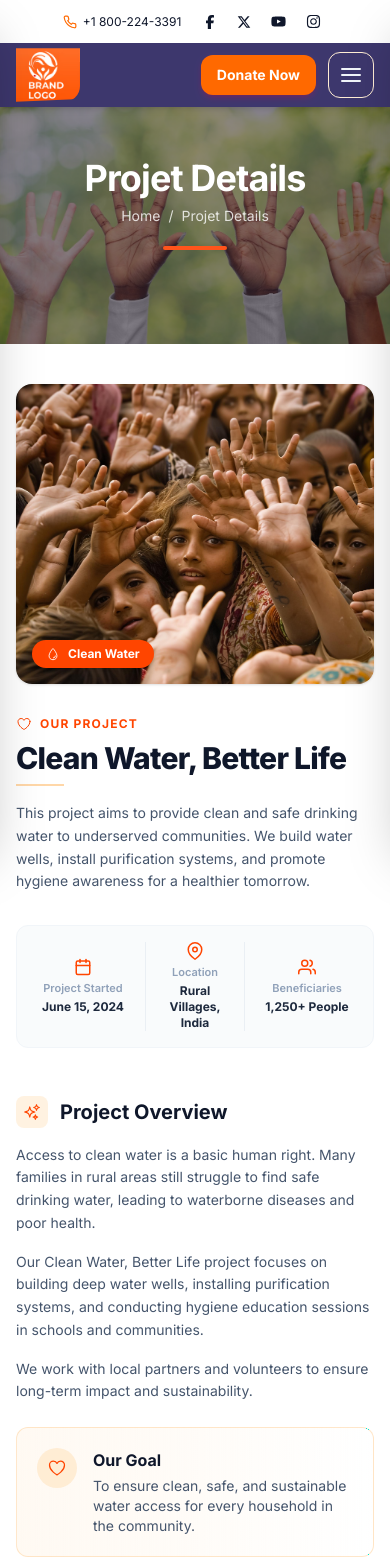
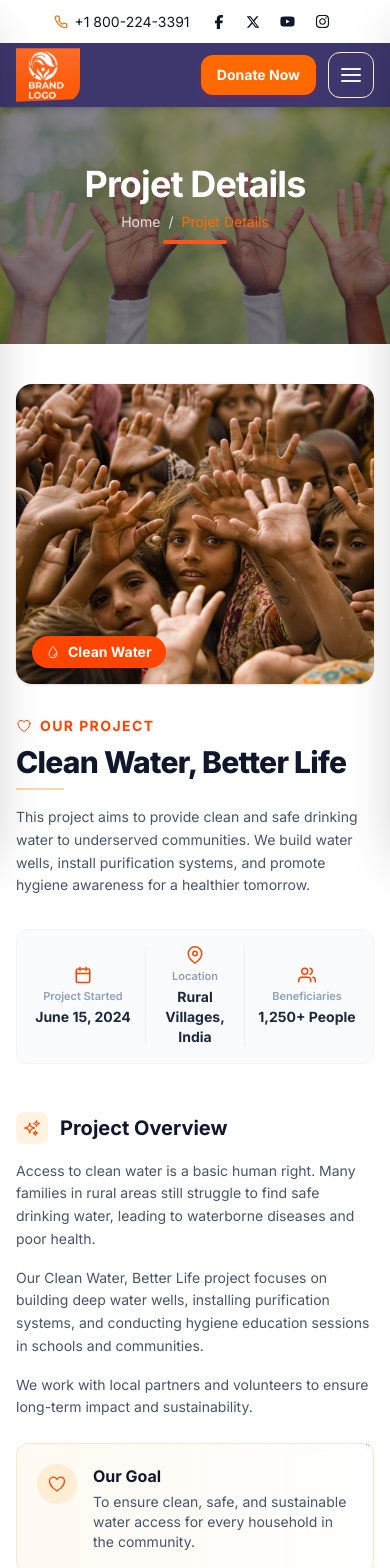
Before and after one commit to amanprajapati3/NGO2, a Next.js app: page /project-details in a window 390 px wide. Shown: the top 1568 px of the page. Built offline with nearby package versions, Linux system fonts and the light colour scheme.

Commit message:
fixed buttons

```diff
--- a/app/components/homelayout/CausesSection.tsx
+++ b/app/components/homelayout/CausesSection.tsx
@@ -203,7 +203,7 @@ export default function CausesSection({ data }: CausesSectionProps) {
                     {/* Main Donate Button */}
                     <Link
                       href={item.button.href}
-                      className={`absolute left-1/2 -translate-x-1/2 flex w-[40%] items-center justify-center gap-2 rounded-full px-5 py-2.5 text-sm font-bold text-white shadow-md transition-all ${bgButtonClass}`}
+                      className={`absolute left-1/2 -translate-x-1/2 flex w-[60%] md:w-[40%] items-center justify-center gap-2 rounded-full px-5 py-2.5 text-sm font-bold text-white shadow-md transition-all ${bgButtonClass}`}
                     >
                       <span>{item.button.label}</span>
                       <FiArrowRight className="text-sm" />
--- a/app/components/homelayout/GallerySection.tsx
+++ b/app/components/homelayout/GallerySection.tsx
@@ -344,7 +344,7 @@ export default function GallerySection({ data }: GallerySectionProps) {
 
             {/* Optional Title Overlay */}
             {/* {filteredImages[selectedIndex].title && (
-              <div className="w-full bg-black/60 p-3 text-center text-white text-xs sm:text-sm font-semibold rounded-b-2xl">
+              <div className="w-full bg-black/60 p-3 text-center text-white text-sm sm:text-sm font-semibold rounded-b-2xl">
                 {filteredImages[selectedIndex].title}
               </div>
             )} */}
--- a/app/components/layout/casedetails/CaseDetails.tsx
+++ b/app/components/layout/casedetails/CaseDetails.tsx
@@ -46,7 +46,7 @@ export default function CaseDetails({ data }: CaseDetailPageProps) {
               </h2>
 
               {/* Article Paragraphs */}
-              <div className="mt-0 p-2 sm:p-3 space-y-4 text-sm leading-relaxed text-gray-600 sm:text-base">
+              <div className="mt-0 p-2 sm:p-3 space-y-4 text-sm leading-relaxed text-gray-600">
                 {primaryArticle.paragraphs.map((paragraph, index) => (
                   <p key={index}>{paragraph}</p>
                 ))}
@@ -69,7 +69,7 @@ export default function CaseDetails({ data }: CaseDetailPageProps) {
               </h2>
 
               {/* Paragraphs */}
-              <div className="mt-4 space-y-4 text-sm leading-relaxed text-gray-600 sm:text-base">
+              <div className="mt-4 space-y-4 text-sm leading-relaxed text-gray-600 ">
                 {secondaryArticle.paragraphs.map((paragraph, index) => (
                   <p key={index}>{paragraph}</p>
                 ))}
--- a/app/components/layout/eventDetails/EventDetails.tsx
+++ b/app/components/layout/eventDetails/EventDetails.tsx
@@ -158,7 +158,7 @@ export default function EventDetails({ data }: EventDetailsPageProps) {
                       />
                     </div>
                     <div className="flex flex-col">
-                      <span className="text-xs sm:text-sm text-slate-400 font-medium mb-1">
+                      <span className="text-sm sm:text-sm text-slate-400 font-medium mb-1">
                         {post.date}
                       </span>
                       <h4 className="text-sm font-bold text-[#0B132A] line-clamp-2 leading-snug group-hover:text-[#ff541b] transition-colors">
--- a/app/components/layout/projectDetails/ProjectDetails.tsx
+++ b/app/components/layout/projectDetails/ProjectDetails.tsx
@@ -100,7 +100,7 @@ export default function ProjectDetails({ data }: ProjectDetailsProps) {
                   className="object-cover"
                 />
                 {mainImage?.badgeText && (
-                  <div className="absolute bottom-4 left-4 z-10 flex items-center gap-2 rounded-full bg-[#FF4500] px-3.5 py-1.5 text-xs font-bold text-white shadow-md">
+                  <div className="absolute bottom-4 left-4 z-10 flex items-center gap-2 rounded-full bg-[#FF4500] px-3.5 py-1.5 text-sm font-bold text-white shadow-md">
                     <IoWaterOutline className="text-sm" />
                     <span>{mainImage.badgeText}</span>
                   </div>
@@ -110,7 +110,7 @@ export default function ProjectDetails({ data }: ProjectDetailsProps) {
 
             {/* Right Meta Header & Details */}
             <div className="flex flex-col justify-center lg:col-span-5 lg:pl-4">
-              <div className="flex items-center gap-2 text-xs font-bold uppercase tracking-widest text-[#FF4500]">
+              <div className="flex items-center gap-2 text-sm font-bold uppercase tracking-widest text-[#FF4500]">
                 <HiOutlineHeart className="text-base" />
                 <span>{badge || "OUR PROJECT"}</span>
               </div>
@@ -132,7 +132,7 @@ export default function ProjectDetails({ data }: ProjectDetailsProps) {
                   <span className="mt-1 text-[11px] font-semibold text-slate-400">
                     {meta?.projectStarted?.label || "Project Started"}
                   </span>
-                  <span className="mt-0.5 text-xs font-bold text-slate-800 sm:text-sm">
+                  <span className="mt-0.5 text-sm font-bold text-slate-800 sm:text-sm">
                     {meta?.projectStarted?.value}
                   </span>
                 </div>
@@ -142,7 +142,7 @@ export default function ProjectDetails({ data }: ProjectDetailsProps) {
                   <span className="mt-1 text-[11px] font-semibold text-slate-400">
                     {meta?.location?.label || "Location"}
                   </span>
-                  <span className="mt-0.5 text-xs font-bold text-slate-800 sm:text-sm">
+                  <span className="mt-0.5 text-sm font-bold text-slate-800 sm:text-sm">
                     {meta?.location?.value}
                   </span>
                 </div>
@@ -152,7 +152,7 @@ export default function ProjectDetails({ data }: ProjectDetailsProps) {
                   <span className="mt-1 text-[11px] font-semibold text-slate-400">
                     {meta?.beneficiaries?.label || "Beneficiaries"}
                   </span>
-                  <span className="mt-0.5 text-xs font-bold text-slate-800 sm:text-sm">
+                  <span className="mt-0.5 text-sm font-bold text-slate-800 sm:text-sm">
                     {meta?.beneficiaries?.value}
                   </span>
                 </div>
@@ -221,7 +221,7 @@ export default function ProjectDetails({ data }: ProjectDetailsProps) {
                       <h4 className="font-serif text-xl font-extrabold text-[#0F172A]">
                         {stat.value}
                       </h4>
-                      <p className="text-xs font-medium text-slate-500 sm:text-sm">
+                      <p className="text-sm font-medium text-slate-500 sm:text-sm">
                         {stat.label}
                       </p>
                     </div>
@@ -311,7 +311,6 @@ export default function ProjectDetails({ data }: ProjectDetailsProps) {
                       width={112}
                       height={112}
                       sizes="112px"
-                      quality={80}
                       className="h-full w-full object-contain"
                     />
                   </div>
--- a/app/components/section/header/Header.tsx
+++ b/app/components/section/header/Header.tsx
@@ -108,7 +108,7 @@ export default function Header({
                 {topBar.phone && (
                   <a
                     href={topBar.phoneHref || `tel:${topBar.phone}`}
-                    className="flex items-center gap-1.5 text-xs sm:text-sm"
+                    className="flex items-center gap-1.5 text-sm sm:text-sm"
                   >
                     <FiPhone className="shrink-0 text-orange-500" size={14} />
                     <span>{topBar.phone}</span>
--- a/app/components/shared/PageBanner.tsx
+++ b/app/components/shared/PageBanner.tsx
@@ -61,14 +61,14 @@ export default function PageBanner({
                   {item.label}
                 </Link>
               ) : (
-                <span>{item.label}</span>
+                <span className="text-orange-500">{item.label}</span>
               )}
               {index < breadcrumbItems.length - 1 && <span>/</span>}
             </span>
           ))}
         </div>
 
-        <div className="mx-auto mt-5 h-1 w-16 rounded-full bg-[#ff541b]" />
+        <div className="mx-auto mt-2 h-1 w-16 rounded-full bg-[#ff541b]" />
       </div>
     </section>
   );
```
